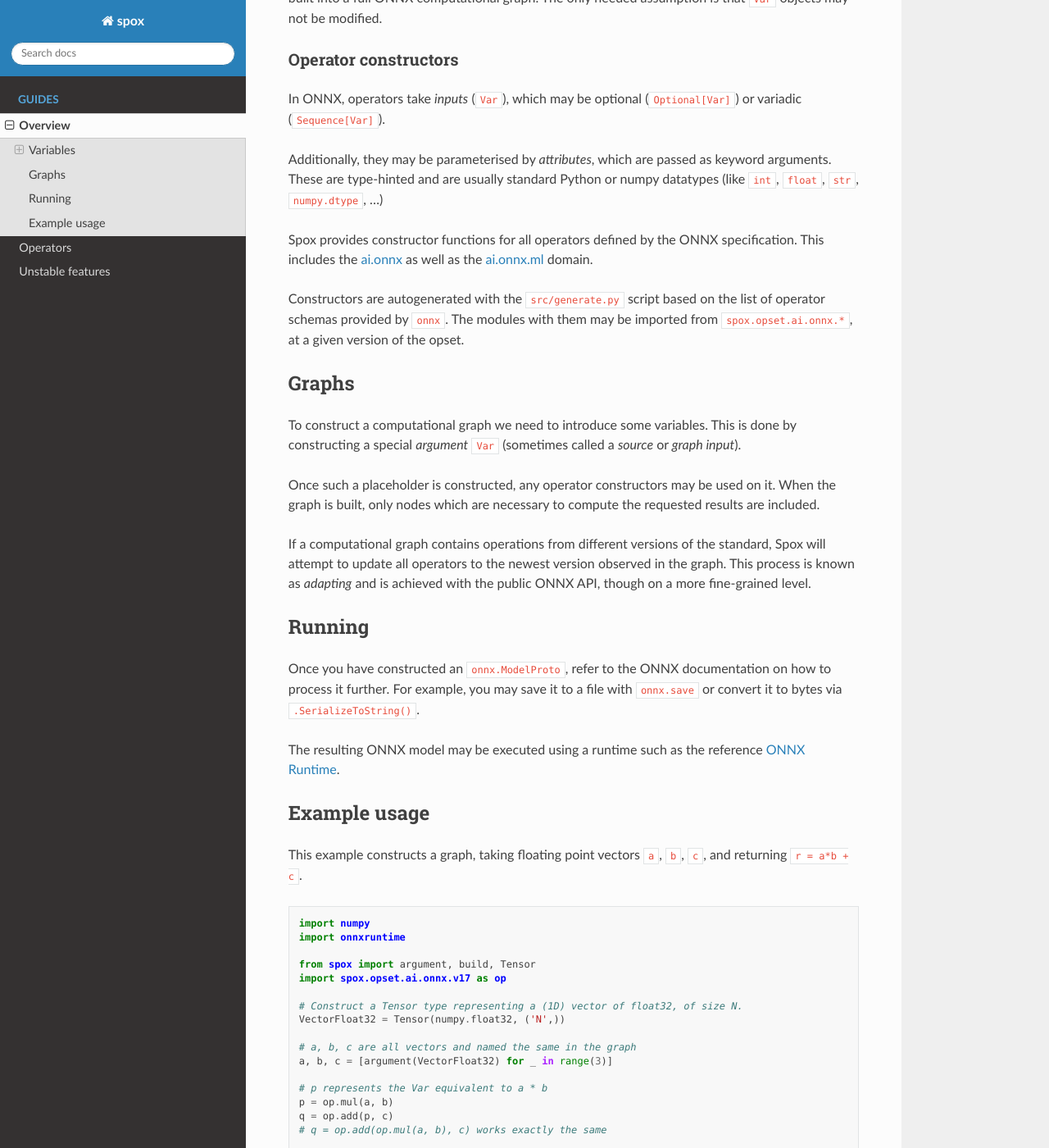
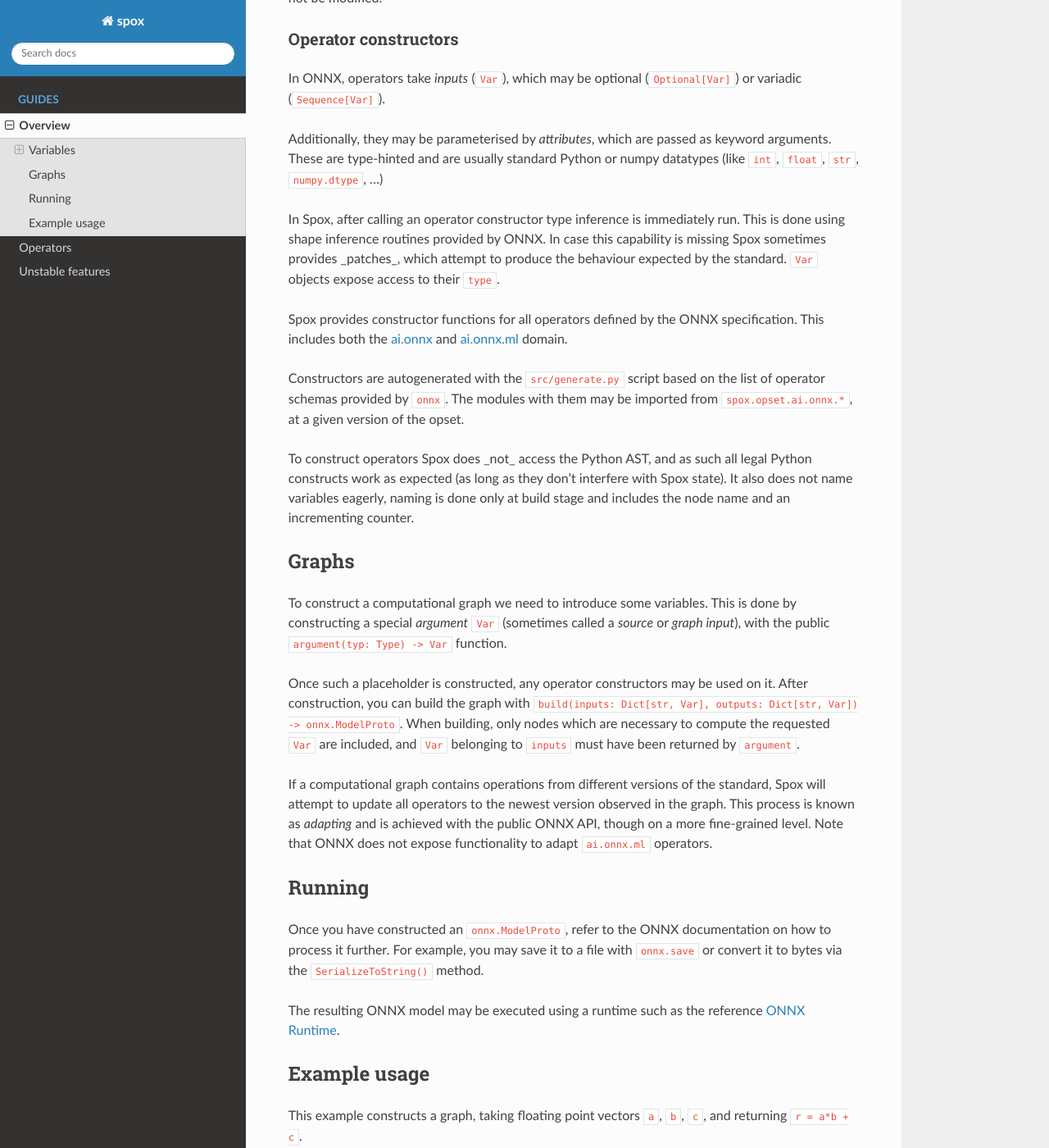
Before and after one commit to Quantco/spox, a Sphinx documentation site: the page built from docs/overview.rst, in a window 1280 px wide and 1400 px high, scrolled down 649 px. Shown: the whole window at 82% size. Built offline with Sphinx 7.4.7 and the Read the Docs theme 2.0.0, drawn with Linux system fonts in a browser that asks for light colours; pages that are not in the unit, such as notebooks, are missing from menus; some of the changed text lies outside the part shown.

Commit message:
Corrections in Overview doc

```diff
--- a/docs/overview.rst
+++ b/docs/overview.rst
@@ -23,24 +23,28 @@
 
 Additionally, they may be parameterised by *attributes*, which are passed as keyword arguments. These are type-hinted and are usually standard Python or numpy datatypes (like ``int``, ``float``, ``str``, ``numpy.dtype``, ...)
 
+In Spox, after calling an operator constructor type inference is immediately run. This is done using shape inference routines provided by ONNX. In case this capability is missing Spox sometimes provides _patches_, which attempt to produce the behaviour expected by the standard. ``Var`` objects expose access to their ``type``.
+
 Spox provides constructor functions for all operators defined by the ONNX specification.
-This includes the `ai.onnx <https://github.com/onnx/onnx/blob/main/docs/Operators.md>`_ as well as the `ai.onnx.ml <https://github.com/onnx/onnx/blob/main/docs/Operators-ml.md>`_ domain.
+This includes both the `ai.onnx <https://github.com/onnx/onnx/blob/main/docs/Operators.md>`_ and `ai.onnx.ml <https://github.com/onnx/onnx/blob/main/docs/Operators-ml.md>`_ domain.
 
 Constructors are autogenerated with the ``src/generate.py`` script based on the list of operator schemas provided by ``onnx``. The modules with them may be imported from ``spox.opset.ai.onnx.*``, at a given version of the opset.
+
+To construct operators Spox does _not_ access the Python AST, and as such all legal Python constructs work as expected (as long as they don't interfere with Spox state). It also does not name variables eagerly, naming is done only at build stage and includes the node name and an incrementing counter.
 
 Graphs
 ------
 
-To construct a computational graph we need to introduce some variables. This is done by constructing a special *argument* ``Var`` (sometimes called a *source* or *graph input*).
+To construct a computational graph we need to introduce some variables. This is done by constructing a special *argument* ``Var`` (sometimes called a *source* or *graph input*), with the public ``argument(typ: Type) -> Var`` function.
 
-Once such a placeholder is constructed, any operator constructors may be used on it. When the graph is built, only nodes which are necessary to compute the requested results are included.
+Once such a placeholder is constructed, any operator constructors may be used on it. After construction, you can build the graph with ``build(inputs: Dict[str, Var], outputs: Dict[str, Var]) -> onnx.ModelProto``. When building, only nodes which are necessary to compute the requested ``Var`` are included, and ``Var`` belonging to ``inputs`` must have been returned by ``argument``.
 
-If a computational graph contains operations from different versions of the standard, Spox will attempt to update all operators to the newest version observed in the graph. This process is known as *adapting* and is achieved with the public ONNX API, though on a more fine-grained level.
+If a computational graph contains operations from different versions of the standard, Spox will attempt to update all operators to the newest version observed in the graph. This process is known as *adapting* and is achieved with the public ONNX API, though on a more fine-grained level. Note that ONNX does not expose functionality to adapt ``ai.onnx.ml`` operators.
 
 Running
 -------
 
-Once you have constructed an ``onnx.ModelProto``, refer to the ONNX documentation on how to process it further. For example, you may save it to a file with ``onnx.save`` or convert it to bytes via ``.SerializeToString()``.
+Once you have constructed an ``onnx.ModelProto``, refer to the ONNX documentation on how to process it further. For example, you may save it to a file with ``onnx.save`` or convert it to bytes via the ``SerializeToString()`` method.
 
 The resulting ONNX model may be executed using a runtime such as the reference `ONNX Runtime <https://onnxruntime.ai>`_.
 
```
Also changed, not shown: other parts of docs/overview.rst (+2 -1 lines).
